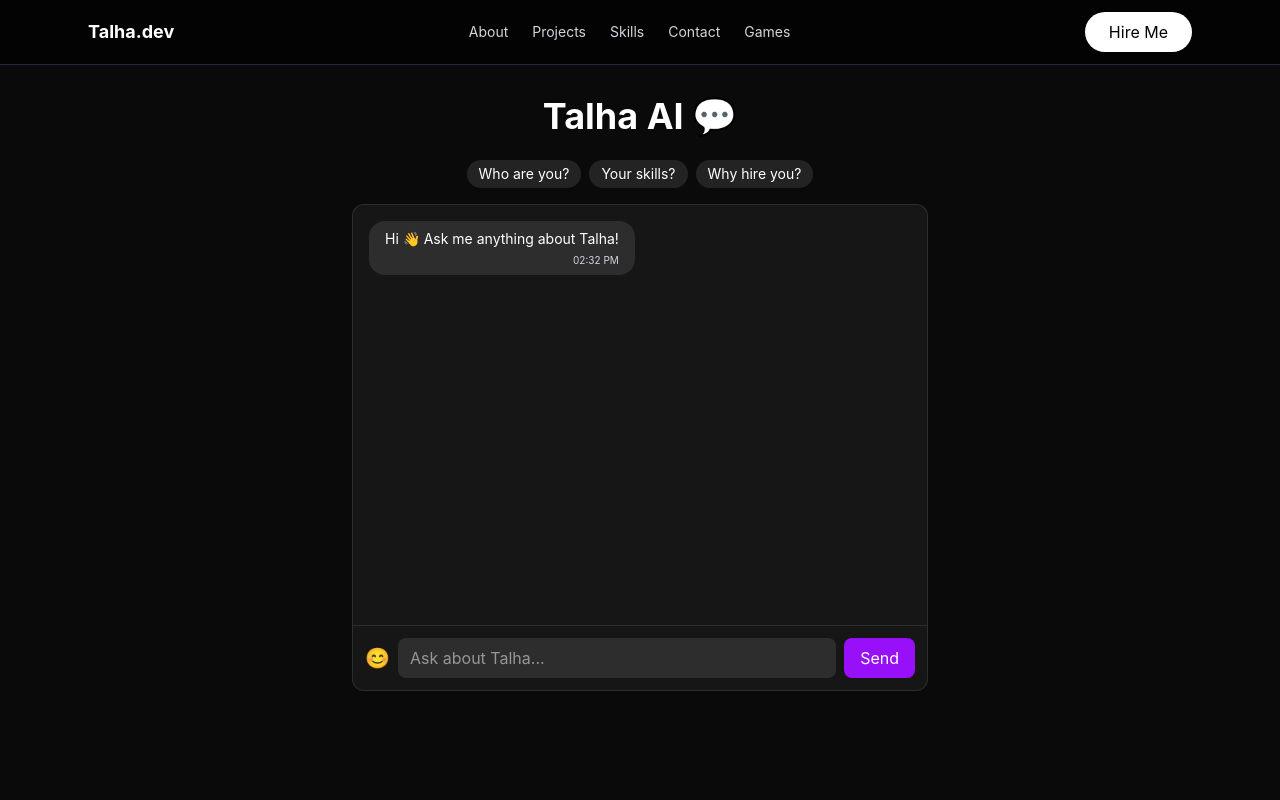
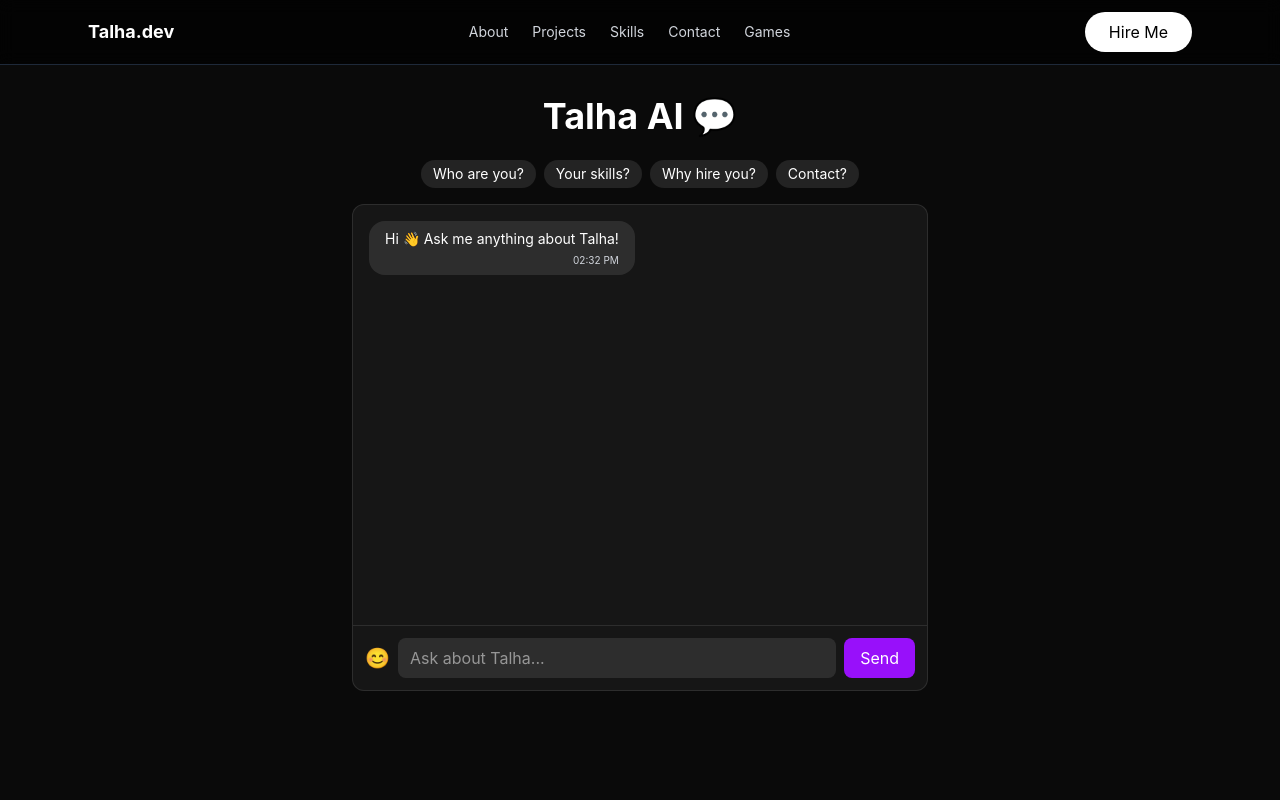
Before and after one commit to Talhaowais/Portfolio-Website, a React (Vite) app in the folder my-website/: page /games/chatapp in a window 1280 px wide. Shown: the top 800 px of the page. Built offline with nearby package versions, Linux system fonts and the light colour scheme.

Commit message:
minor fix

```diff
--- a/my-website/src/data/skills.js
+++ b/my-website/src/data/skills.js
@@ -6,6 +6,7 @@ export const skillsData = [
     skills: [
       { name: "React.js", icon: "Atom", color: "text-cyan-400" },
       { name: "JavaScript (ES6+)", icon: "FileCode2", color: "text-yellow-400" },
+      { name: "GraphQL", icon: "Network", color: "text-pink-400" },
       { name: "HTML5", icon: "Code2", color: "text-orange-500" },
       { name: "CSS3", icon: "Palette", color: "text-blue-400" },
       { name: "Tailwind CSS", icon: "Wind", color: "text-sky-400" },
@@ -31,7 +32,7 @@ export const skillsData = [
       { name: "MongoDB", icon: "Leaf", color: "text-green-600" },
       { name: "Mongoose", icon: "GitBranch", color: "text-red-400" },
       { name: "Supabase", icon: "Database", color: "text-emerald-400" },
-      { name: "MySQL (basic)", icon: "Table", color: "text-blue-500" },
+      { name: "MySQL", icon: "Table", color: "text-blue-500" },
     ],
   },
   {
--- a/my-website/src/pages/games/MiniChatApp.jsx
+++ b/my-website/src/pages/games/MiniChatApp.jsx
@@ -20,6 +20,13 @@ const talhaBrain = {
     "You should hire me because I combine development skills with QA expertise, ensuring both functionality and quality in every project.",
 
   personality: ["problem-solver", "detail-oriented", "fast learner"],
+
+  // 👇 ADD YOUR REAL DETAILS HERE
+  contact: {
+    email: "talhaowais345@gmail.com",
+    phone: "+92 302 9791613",
+    whatsapp: "+92 302 9791613",
+  },
 };
 
 /* ================= AI ENGINE ================= */
@@ -55,6 +62,13 @@ const getAIResponse = (input) => {
       response: () =>
         `My key strengths are: ${talhaBrain.personality.join(", ")}.`,
     },
+
+    // ✅ NEW CONTACT INTENT
+    {
+      keywords: ["contact", "reach", "email", "phone", "number", "whatsapp"],
+      response: () =>
+        `You can contact me here:\n📧 Email: ${talhaBrain.contact.email}\n📞 Phone: ${talhaBrain.contact.phone}\n💬 WhatsApp: ${talhaBrain.contact.whatsapp}`,
+    },
   ];
 
   for (let intent of intents) {
@@ -63,7 +77,7 @@ const getAIResponse = (input) => {
     }
   }
 
-  return "That's a great question! You can ask about my skills, experience, or why I'm a good fit 😊";
+  return "That's a great question! You can ask about my skills, experience, or contact details 😊";
 };
 
 /* ================= EMOJIS ================= */
@@ -95,14 +109,12 @@ const MiniChatApp = () => {
     });
   }, [messages, typing]);
 
-  /* ================= TIME FORMAT ================= */
   const formatTime = (date) =>
     date.toLocaleTimeString([], {
       hour: "2-digit",
       minute: "2-digit",
     });
 
-  /* ================= SEND MESSAGE ================= */
   const sendMessage = () => {
     if (!input.trim()) return;
 
@@ -119,7 +131,6 @@ const MiniChatApp = () => {
     simulateAI(input);
   };
 
-  /* ================= SMART AI SIMULATION ================= */
   const simulateAI = (input) => {
     const thinkingOptions = [
       "Thinking...",
@@ -150,7 +161,6 @@ const MiniChatApp = () => {
     }, delay);
   };
 
-  /* ================= EMOJI ADD ================= */
   const addEmoji = (emoji) => {
     setInput((prev) => prev + emoji);
     setShowEmoji(false);
@@ -162,7 +172,8 @@ const MiniChatApp = () => {
 
       {/* QUICK QUESTIONS */}
       <div className="flex flex-wrap gap-2 mb-4 max-w-xl">
-        {["Who are you?", "Your skills?", "Why hire you?"].map((q, i) => (
+        {["Who are you?", "Your skills?", "Why hire you?", "Contact?"].map(
+          (q, i) => (
             <button
               key={i}
               onClick={() => {
@@ -173,7 +184,8 @@ const MiniChatApp = () => {
             >
               {q}
             </button>
-        ))}
+          )
+        )}
       </div>
 
       {/* CHAT BOX */}
@@ -189,9 +201,7 @@ const MiniChatApp = () => {
               initial={{ opacity: 0, y: 10 }}
               animate={{ opacity: 1, y: 0 }}
               className={`flex ${
-                msg.sender === "user"
-                  ? "justify-end"
-                  : "justify-start"
+                msg.sender === "user" ? "justify-end" : "justify-start"
               }`}
             >
               <div
@@ -201,7 +211,7 @@ const MiniChatApp = () => {
                     : "bg-white/10"
                 }`}
               >
-                <p>{msg.text}</p>
+                <p className="whitespace-pre-line">{msg.text}</p>
                 <p className="text-[10px] text-gray-300 mt-1 text-right">
                   {formatTime(msg.time)}
                 </p>
@@ -209,7 +219,6 @@ const MiniChatApp = () => {
             </motion.div>
           ))}
 
-          {/* TYPING */}
           {typing && (
             <div className="flex justify-start">
               <div className="bg-white/10 px-4 py-2 rounded-2xl text-sm animate-pulse">
@@ -235,10 +244,10 @@ const MiniChatApp = () => {
         )}
 
         {/* INPUT */}
-        <div className="p-3 border-t border-white/10 flex gap-2 items-center">
+        <div className="p-3 border-t border-white/10 flex items-center gap-2">
           <button
             onClick={() => setShowEmoji((p) => !p)}
-            className="text-xl"
+            className="text-xl flex-shrink-0"
           >
             😊
           </button>
@@ -248,12 +257,12 @@ const MiniChatApp = () => {
             onChange={(e) => setInput(e.target.value)}
             onKeyDown={(e) => e.key === "Enter" && sendMessage()}
             placeholder="Ask about Talha..."
-            className="flex-1 px-3 py-2 rounded-lg bg-white/10 outline-none"
+            className="flex-1 min-w-0 px-3 py-2 rounded-lg bg-white/10 outline-none"
           />
 
           <button
             onClick={sendMessage}
-            className="px-4 py-2 bg-purple-600 rounded-lg"
+            className="px-4 py-2 bg-purple-600 rounded-lg flex-shrink-0 whitespace-nowrap"
           >
             Send
           </button>
--- a/my-website/src/sections/Skills.jsx
+++ b/my-website/src/sections/Skills.jsx
@@ -48,7 +48,7 @@ const Skills = () => {
 
           <div className="flex flex-wrap gap-2 sm:gap-3">
             {topSkills.map((cat) =>
-              cat.skills.slice(0, 3).map((skill, i) => (
+              cat.skills.slice(0, 4).map((skill, i) => (
                 <span
                   key={i}
                   className="flex items-center gap-2 px-3 sm:px-4 py-2 text-sm sm:text-base rounded-full
```
Lines whose indentation alone changed are shown as unchanged.
